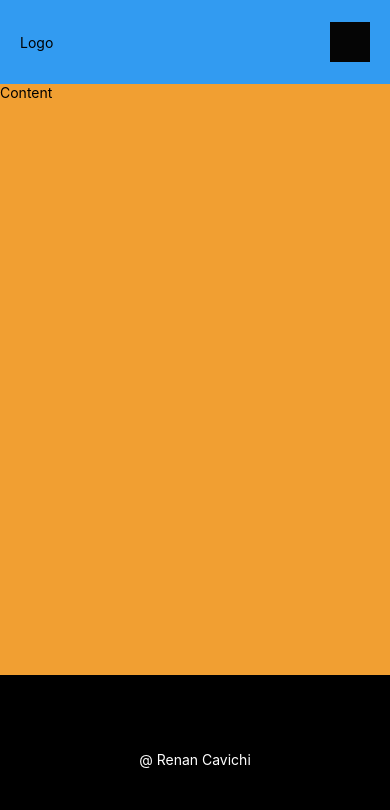
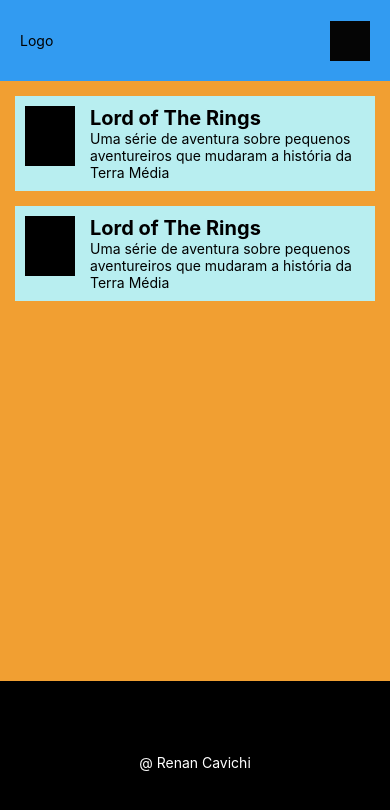
Before and after one commit to renancavichi/tutorial-react-native-expo-2sem-2025, a React Native app: screen / in a window 390 px wide. Shown: the top 810 px of the page. Built offline with nearby package versions, Linux system fonts and the light colour scheme.

Commit message:
cria componente card

```diff
--- a/App.js
+++ b/App.js
@@ -1,13 +1,15 @@
 import { View, Text, StyleSheet } from 'react-native'
 import Header from './src/components/Header'
 import Footer from './src/components/Footer'
+import Card from './src/components/Card'
 
 export default function App() {
   return (
     <View style={styles.container}>
       <Header />
       <View style={styles.content}>
-        <Text>Content</Text>
+        <Card />
+        <Card />
       </View>
       <Footer />
     </View>
@@ -24,6 +26,27 @@
   content: {
     flex: 7,
     width: "100%",
-    backgroundColor: "#f19f32ff"
+    backgroundColor: "#f19f32ff",
+    padding: 15,
+    gap: 15
+  },
+  card: {
+    padding: 10,
+    flexDirection: 'row',
+    gap: 15,
+    backgroundColor: "#b8eef0ff"
+  },
+  image: {
+    width: 50,
+    height: 60,
+    backgroundColor: "#000"
+  },
+  info: {
+    flex: 1,
+    flexDirection: 'column',
+  },
+  title: {
+    fontSize: 20,
+    fontWeight: 'bold'
   }
 })
--- /dev/null
+++ b/src/components/Card.js
@@ -0,0 +1,37 @@
+import { View, Text, StyleSheet } from 'react-native';
+
+function Card() {
+  return (
+    <View style={styles.card}>
+        <View style={styles.image}></View>
+        <View style={styles.info}>
+            <Text style={styles.title}>Lord of The Rings</Text>
+            <Text>Uma série de aventura sobre pequenos aventureiros que mudaram a história da Terra Média</Text>
+        </View>
+    </View>
+  )
+}
+
+const styles = StyleSheet.create({
+  card: {
+    padding: 10,
+    flexDirection: 'row',
+    gap: 15,
+    backgroundColor: "#b8eef0ff"
+  },
+  image: {
+    width: 50,
+    height: 60,
+    backgroundColor: "#000"
+  },
+  info: {
+    flex: 1,
+    flexDirection: 'column',
+  },
+  title: {
+    fontSize: 20,
+    fontWeight: 'bold'
+  }
+})
+
+export default Card
```
